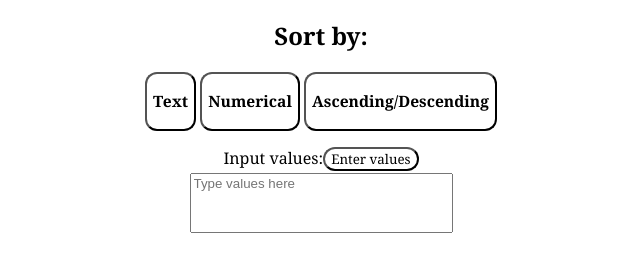
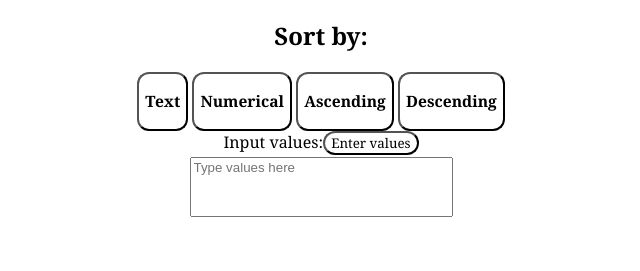
Before and after one commit to cian10904-debug/Sorting-web, a plain HTML site: page index.html in a window 1280 px wide. Shown: the part 67-338 px from the top of the page, without its empty margins (319-959 px from the left). Drawn offline with Linux system fonts and the light colour scheme.

Commit message:
Update index.html

```diff
--- a/index.html
+++ b/index.html
@@ -5,7 +5,7 @@
 <head >
 
 <meta charset="UTF-8" >
-
+<meta name="viewport" content="width=device-width, initial-scale=1.0">
 <title >Sorting Website</title >
 
 <link rel="stylesheet" href="style.css" >
@@ -18,21 +18,18 @@
 </div>
 <div>
     <h2>Sort by:</h2>
-    <button>
-        <h3 id="t">Text</h3>
-    </button>
-    <button>
-        <h3 id="n">Numerical</h3>
-    </button>
-    <button>
-        <h3 id="ad">Ascending/Descending</h3>
-    </button>
-    <p id="ads"></p> <!--ascending or descending stats-->
+    <button id="t"> <h3>Text</h3> </button>
+    <button id="n"> <h3>Numerical</h3> </button>
+    <button id="a"> <h3>Ascending</h3> </button>
+    <button id="d"> <h3>Descending</h3> </button>
 </div>
 <div>
-    <label for="message">Input values:</label><button>Enter values</button>
+    <label for="message">Input values:</label><button id="ev">Enter values</button>
 </div>
-<input id="message" type="text" placeholder="Type values here"></input>
+
+<input type="text" id="m" placeholder="Type values here"></input>
+<p id="r"></p>
+<script src="app.js"></script>
 
 </body>
 
```
